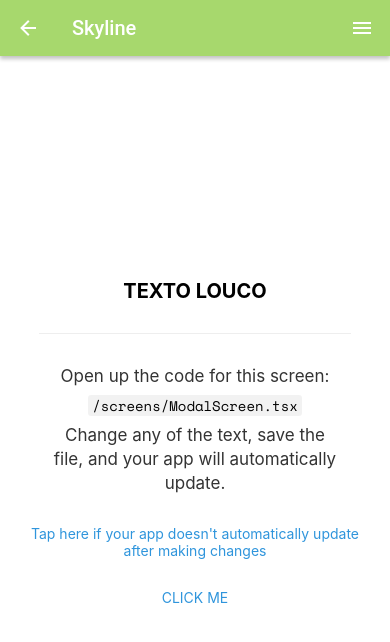
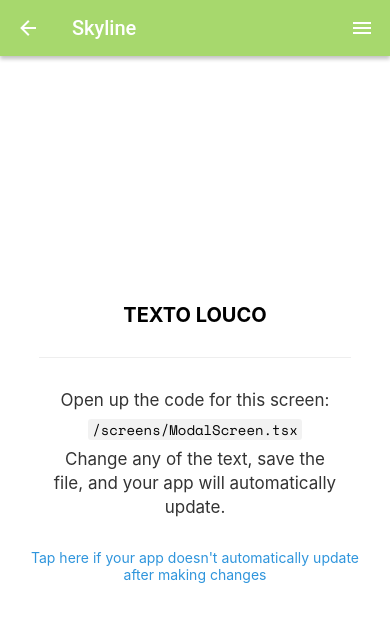
Before and after one commit to nikachuu/skyline-app-mvp, a React Native app: screen /Modal in a window 390 px wide. Shown: the top 642 px of the page. Built offline with nearby package versions, Linux system fonts and the light colour scheme; no server answers; what expo-linking would draw is missing.

Commit message:
Addin Auth user verification

```diff
--- a/core/config/data/auth.datasource.ts
+++ b/core/config/data/auth.datasource.ts
@@ -30,8 +30,11 @@ export class AuthDataSource {
     try {
       await axios.post(Api.Resource.signUp, user);
     } catch (error) {
-      console.log(error);
       throw new Error(`Ocorreu um erro ${error}`);
     }
   }
+
+  public async isLoggedUser() {
+    return (await this.localStorageService.get('authData'))?.authToken != null;
+  }
 }
--- a/core/config/service/loca.storage.service.impl.ts
+++ b/core/config/service/loca.storage.service.impl.ts
@@ -1,4 +1,5 @@
 import { ILocalStorageService } from './local.storage.service';
+import { AuthUserModel } from '../../../models/AuthUserModel';
 
 export class LocalStorageService implements ILocalStorageService {
   service: any;
@@ -20,9 +21,10 @@ export class LocalStorageService implements ILocalStorageService {
     }
   };
 
-  get = async (key: string) => {
+  get = async (key: string): Promise<AuthUserModel> => {
     try {
-      return await this.service.getItem(key);
+      const data = await this.service.getItem(key);
+      return JSON.parse(data);
     } catch (error) {
       throw new Error(`Erro ao pegar -> ${error}`);
     }
--- a/core/config/service/local.storage.service.ts
+++ b/core/config/service/local.storage.service.ts
@@ -1,6 +1,7 @@
+import { AuthUserModel } from '../../../models/AuthUserModel';
 
 export interface ILocalStorageService {
   service: any,
   set: (key: string, value: string) => void;
-  get: (key: string) => Promise<string>;
+  get: (key: string) => Promise<AuthUserModel>;
 }
--- a/screens/ModalScreen.tsx
+++ b/screens/ModalScreen.tsx
@@ -1,17 +1,11 @@
 import { StatusBar } from 'expo-status-bar';
 import * as React from 'react';
-import { Platform, StyleSheet, TouchableOpacity } from 'react-native';
-import Colors from '../constants/Colors';
+import { Platform, StyleSheet } from 'react-native';
 
 import EditScreenInfo from '../components/EditScreenInfo';
 import { Text, View } from '../components/Themed';
-import { AuthDataSource } from '../core/config/data/auth.datasource';
-import { AuthParams } from '../models/AuthParams';
-import { LocalStorageService } from '../core/config/service/loca.storage.service.impl';
-import AsyncStorage from '@react-native-async-storage/async-storage';
 
 export default function ModalScreen() {
-  signIn();
   return (
     <View style={styles.container}>
       <Text style={styles.title}>TEXTO LOUCO</Text>
@@ -20,28 +14,8 @@ export default function ModalScreen() {
 
       {/* Use a light status bar on iOS to account for the black space above the modal */}
       <StatusBar style={Platform.OS === 'ios' ? 'light' : 'auto'} />
-      <TouchableOpacity onPress={handleHelpPress} style={styles.helpLink}>
-          <Text style={styles.helpLinkText} lightColor={Colors.light.tint}>
-            CLICK ME
-          </Text>
-        </TouchableOpacity>
     </View>
   );
-}
-
-async function signIn() {
-  const auth = new AuthDataSource();
-  const user: AuthParams = {
-    email: 'linsantos93@gmail.com',
-    password: '123456',
-    returnSecureToken: true,
-  }
-  await auth.signIn(user);
-}
-
-async function handleHelpPress() {
-  const storage = new LocalStorageService(AsyncStorage);
-  console.log(await storage.get('authData'));
 }
 
 const styles = StyleSheet.create({
@@ -58,11 +32,5 @@ const styles = StyleSheet.create({
     marginVertical: 30,
     height: 1,
     width: '80%',
-  },
-  helpLink: {
-    paddingVertical: 15,
-  },
-  helpLinkText: {
-    textAlign: 'center',
-  },
+  }
 });
```
